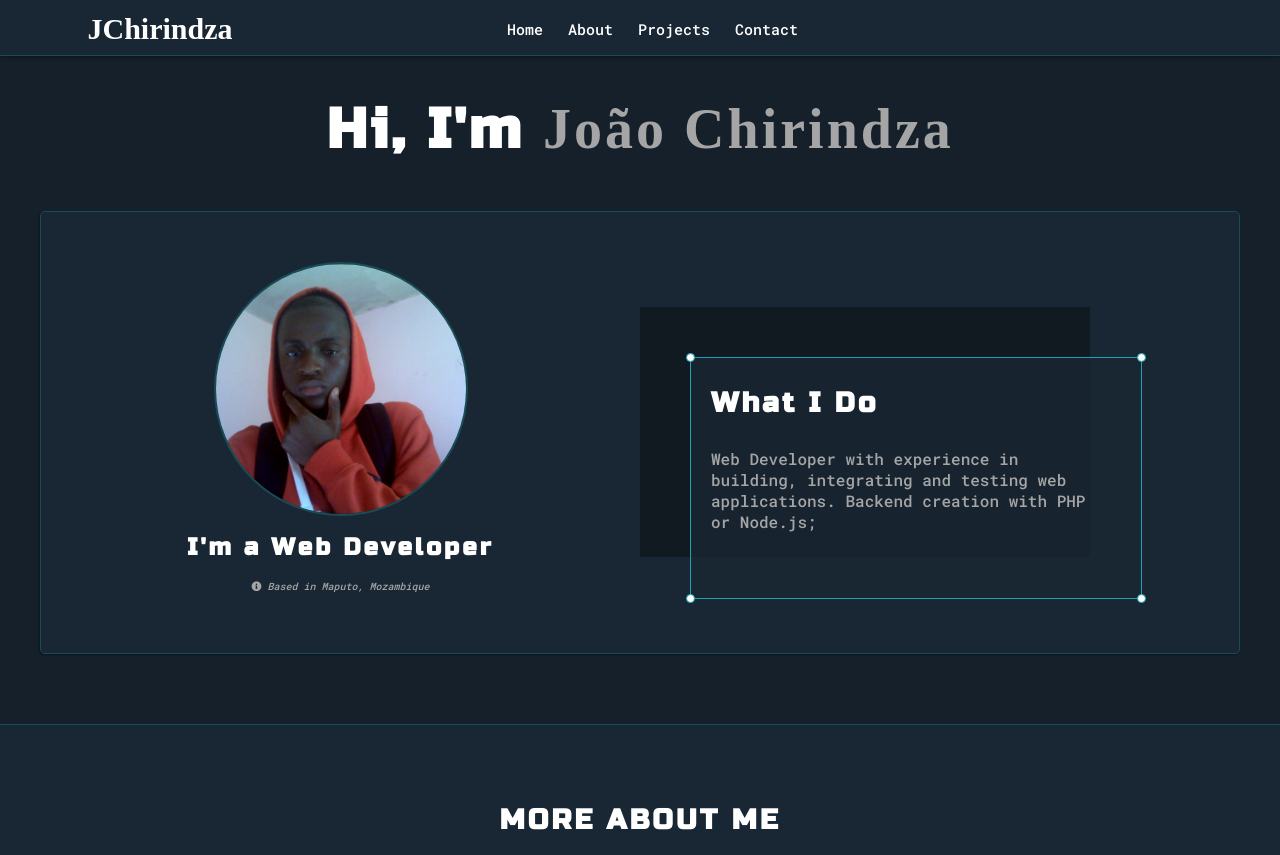
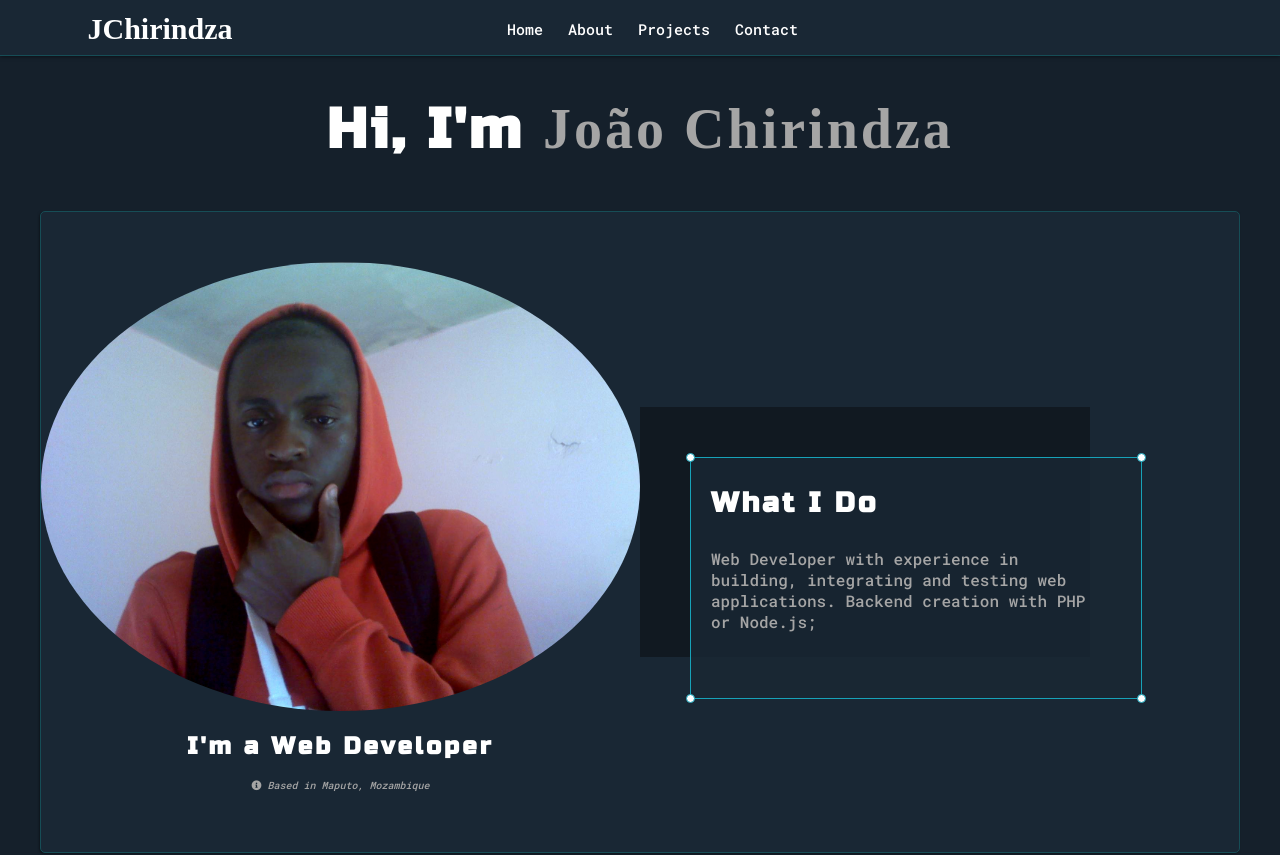
Before and after one commit to JChirindza/Web_portfolio_nextjs_v2, a Next.js app: page /home in a window 1280 px wide. Shown: the top 855 px of the page. Built offline with nearby package versions, Linux system fonts and the light colour scheme.

Commit message:
BugFix | Change img to Image component from NextJS

```diff
--- a/pages/home.js
+++ b/pages/home.js
@@ -18,13 +18,14 @@ const Home = () => {
 
                     <div className="intro_wrapper">
                         <div className="left_column">
-                            <img
-                                id="profile_pic"
-                                width={250}
-                                height={250}
-                                alt="John Chirindza"
-                                src="../images/john.jpg"
-                            />
+                            <div className="avatar">
+                                <Image
+                                    id="profile_pic"
+                                    alt="John Chirindza"
+                                    src={johnImg}
+                                />
+                            </div>
+
                             <h4 className={homeStyles.pic_description}>
                                 I&apos;m a Web Developer
                             </h4>
@@ -147,7 +148,11 @@ const Home = () => {
                                     <label htmlFor="" className="">
                                         Nowadays focusing on PHP + JavaScript:{" "}
                                     </label>
-                                    <a target="_blank" href="resume.pdf">
+                                    <a
+                                        target="_blank"
+                                        rel="noreferrer"
+                                        href="resume.pdf"
+                                    >
                                         Download Resume
                                     </a>
                                 </p>
@@ -156,13 +161,6 @@ const Home = () => {
                     </div>
                 </div>
             </section>
-
-            <style jsx>
-                {`
-                    .s1 #home {
-                    }
-                `}
-            </style>
         </>
     );
 };
```
Also changed, not shown: components/ProjectList.js (+6 -10 lines), pages/project/[slug].js (+4 -3 lines).
